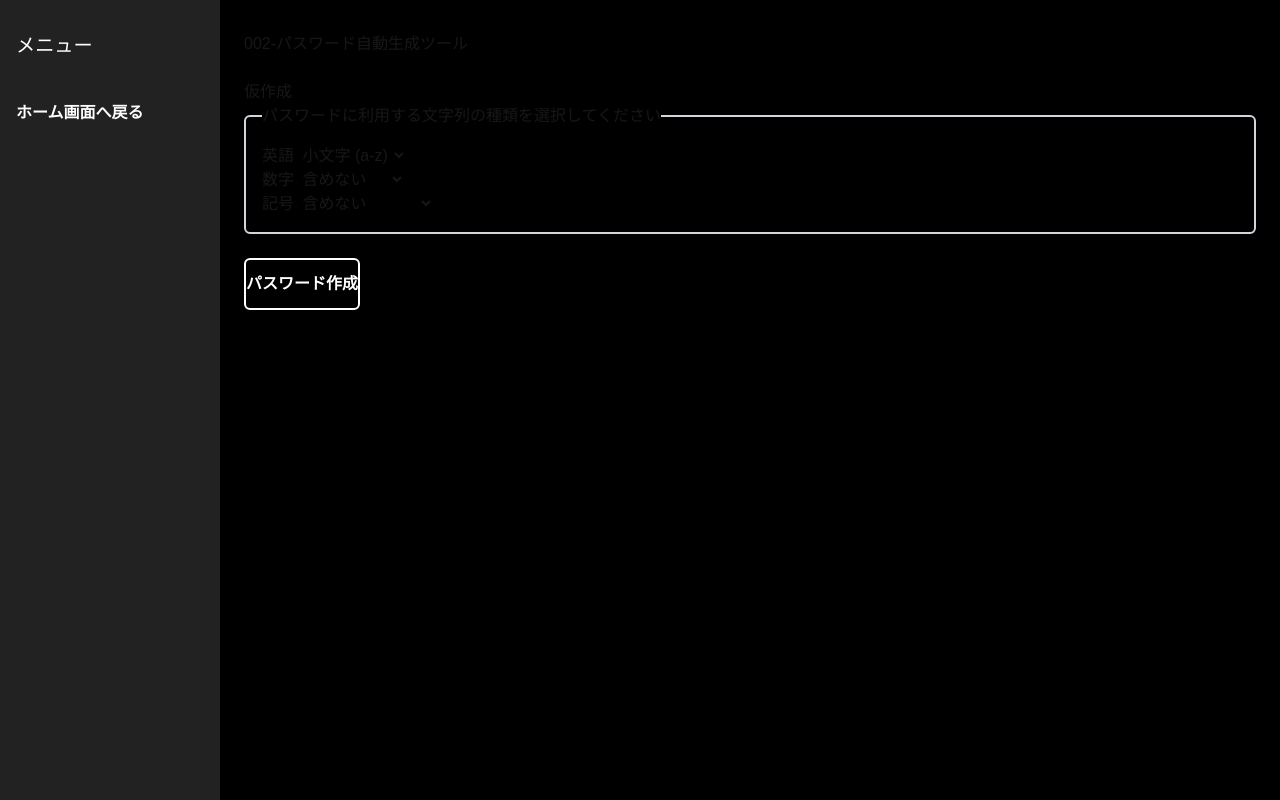
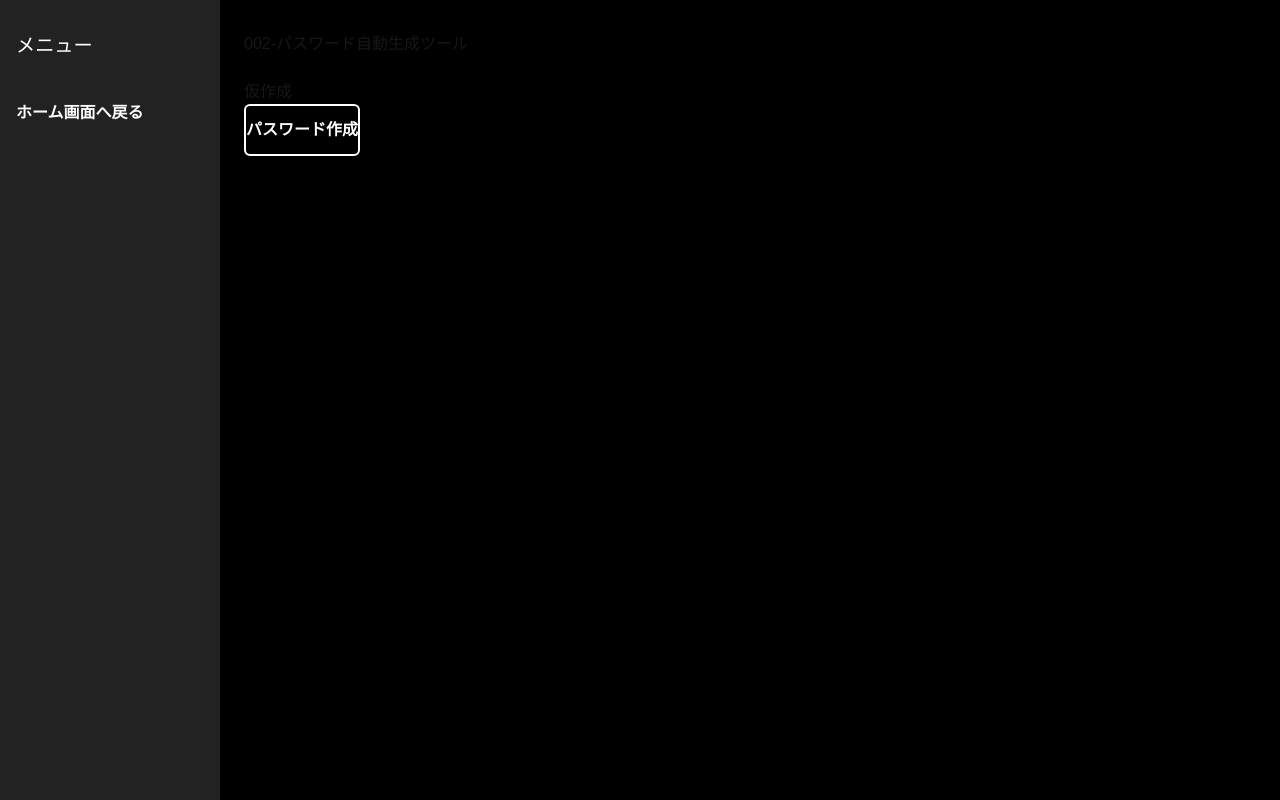
Before and after one commit to ysnr8811/my-practice-apps, a Next.js app: page /002-password in a window 1280 px wide. Built offline with nearby package versions, Linux system fonts and the light colour scheme.

Commit message:
機能削減

```diff
--- a/src/app/002-password/components/PassWordGenerateUI.tsx
+++ b/src/app/002-password/components/PassWordGenerateUI.tsx
@@ -3,7 +3,6 @@
 
 import { useSearchParams } from 'next/navigation';
 import ItemButton from "@/components/ItemButton";
-import { TypeSelectBox } from "@/app/002-password/components/TypeSelectBox";
 import PassWordOutputLabel from "@/app/002-password/components/PassWordOutputLabel";
 
 // このコンポーネントはpropsを受け取らないように変更します。
@@ -18,33 +17,9 @@ export default function PassWordGenerateUI() {
      */
     const handleGeneratePassword = () => {
         console.log('パスワードを生成します。');
-        // ここに実際のパスワード生成ロジックを追加していきます。
+
+
     };
-
-    /**
-     * 英語のセレクトボックスの選択肢
-     */
-    const englishOptions = [
-        {value: 'lower', label: '小文字 (a-z)'},
-        {value: 'upper', label: '大文字 (A-Z)'},
-        {value: 'both', label: '両方'},
-    ];
-
-    /**
-     * 数字のセレクトボックスの選択肢
-     */
-    const numberOptions = [
-        {value: 'none', label: '含めない'},
-        {value: 'include', label: '含める (0-9)'}
-    ]
-
-    /**
-     * 記号のセレクトボックスの選択肢
-     */
-    const symbolOptions = [
-        {value: 'none', label: '含めない'},
-        {value: 'include', label: '含める (!@#$%) '}
-    ];
 
     return (
         <div className="w-full mx-auto">
@@ -56,19 +31,6 @@ export default function PassWordGenerateUI() {
 
             <br/>
 
-            <fieldset className={'border-2 border-gray-300 rounded-md p-4'}>
-                <legend>パスワードに利用する文字列の種類を選択してください</legend>
-
-                {/* 修正したTypeSelectBoxコンポーネントを使用 */}
-                <TypeSelectBox name={'英語'} options={englishOptions}></TypeSelectBox>
-                <TypeSelectBox name={'数字'} options={numberOptions}></TypeSelectBox>
-                <TypeSelectBox name={'記号'} options={symbolOptions}></TypeSelectBox>
-
-            </fieldset>
-
-            <br/>
-
-            {/* onClickには、このコンポーネント内で定義した関数を渡します */}
             <ItemButton item={'パスワード作成'} onClick={handleGeneratePassword}></ItemButton>
         </div>
     );
--- a/src/app/002-password/components/TypeSelectBox.tsx
+++ /dev/null
@@ -1,59 +0,0 @@
-'use client';
-
-import React from 'react';
-
-/**
- * ドロップダウンの各選択肢の型を定義します
- */
-interface SelectOption {
-    value: string;
-    label: string;
-}
-
-/**
- * このコンポーネントが受け取るpropsの型を定義します
- */
-interface TypeSelectBoxProps {
-    name: string; // ドロップダウンの左に表示するラベル名
-    options: SelectOption[]; // 表示する選択肢の配列
-}
-
-/**
- * 汎用的なセレクトボックス（ドロップダウン）コンポーネント
- */
-export const TypeSelectBox: React.FC<TypeSelectBoxProps> = ({name, options}) => {
-
-    return (
-        <div>
-            <label htmlFor={name}>{name}    </label>
-
-            {/* 選択肢リストが渡された場合、<select>をレンダリングする */}
-            {options && options.length > 0 ? (
-
-                <select name={name}>
-
-                    {options.map((opt) => (
-
-                        // opt.value が実際の値、opt.label が optionタグに表示される文字列
-                        <option key={opt.value} value={opt.value}>
-                            {opt.label}
-                        </option>
-
-                    ))}
-
-                </select>
-
-            ) : (
-
-                // 選択肢リストがない場合、nameプロパティを使ってチェックボックスなどをレンダリング
-                <label>
-
-                    <input type="checkbox" name={name}/>
-                    {name}
-
-                </label>
-
-            )}
-        </div>
-    );
-}
```
